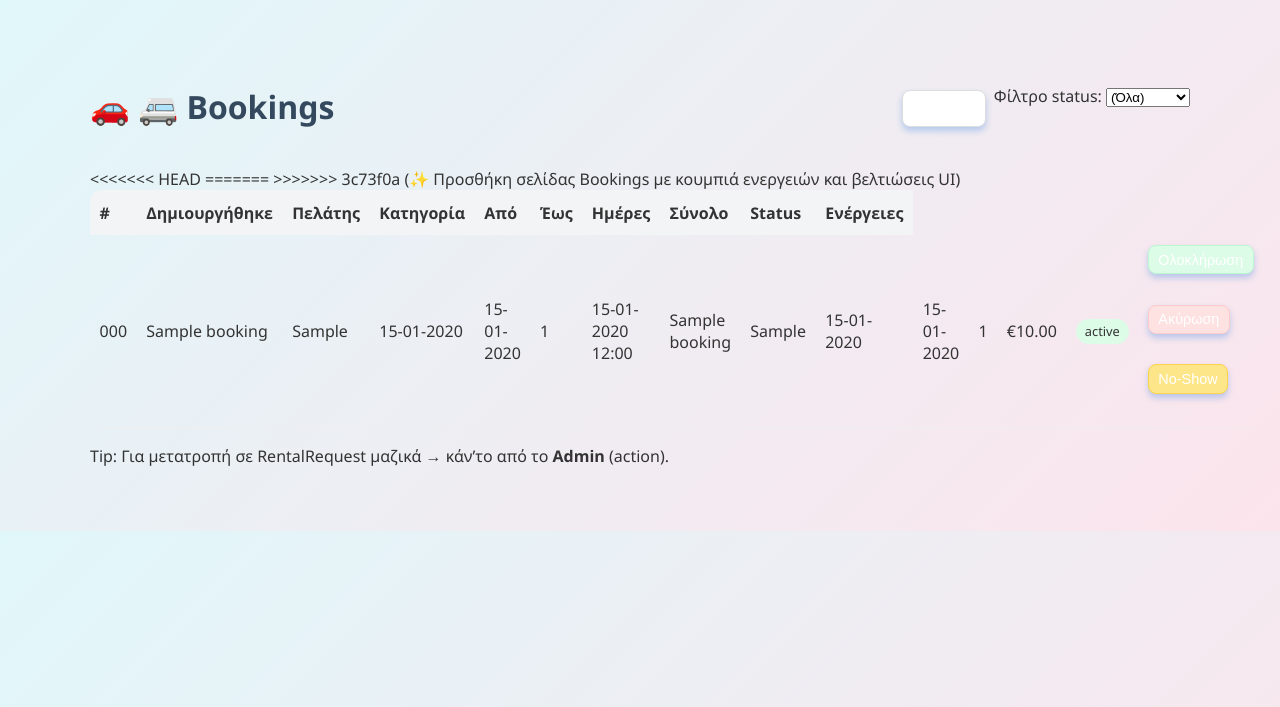
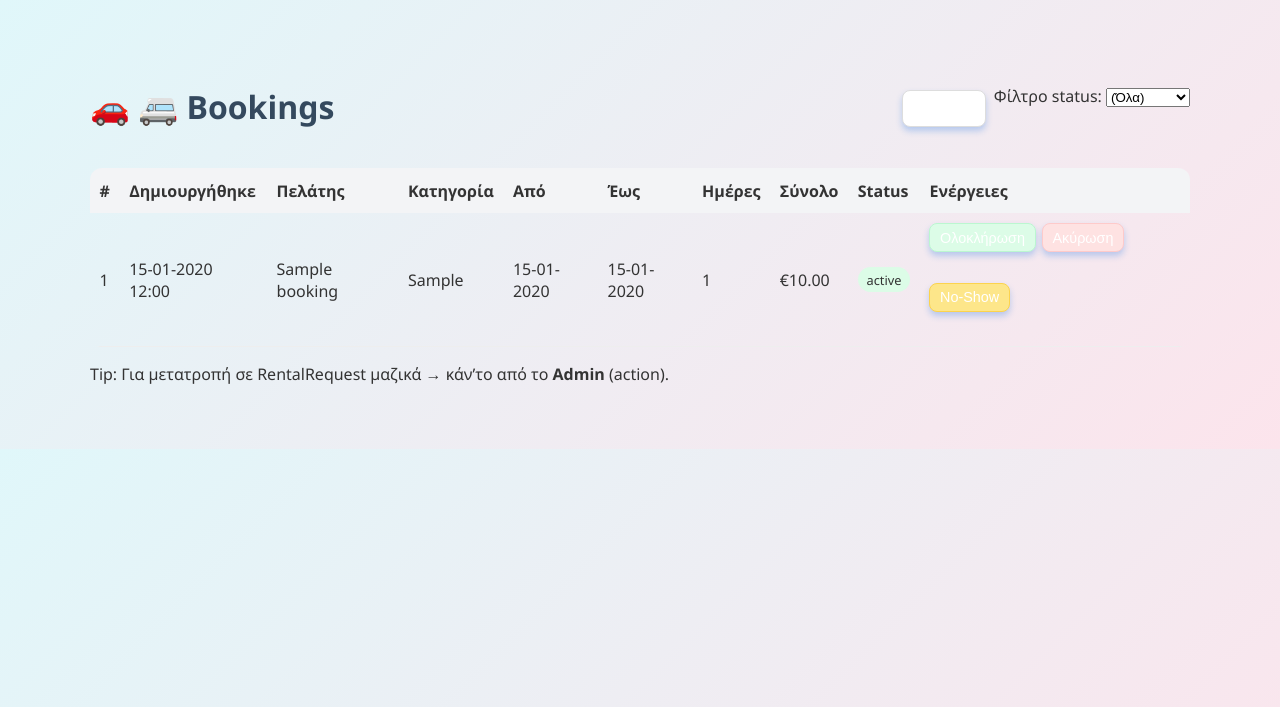
Before and after one commit to Mprokolis/car_rental_ai, a Django app: page /rentals/bookings/ in a window 1280 px wide. Shown: the top 707 px of the page. Run offline with Django 5.2, Linux system fonts and the light colour scheme; a user stored in the database is signed in; tables that the repository leaves empty hold one stand-in row (values such as "Sample post").

Commit message:
🚀 Fix: καθάρισμα conflict markers στο bookings_list.html

```diff
--- a/rentals/templates/rentals/bookings_list.html
+++ b/rentals/templates/rentals/bookings_list.html
@@ -64,22 +64,12 @@
       <tbody>
         {% for b in bookings %}
         <tr>
-<<<<<<< HEAD
-          <td>{{ b.booking_code }}</td>
-          <td>{{ b.customer_name }}</td>
-          <td>{{ b.requested_category }}</td>
-          <td>{% if b.start_date %}{{ b.start_date|date:"d-m-Y" }}{% endif %}</td>
-          <td>{% if b.end_date %}{{ b.end_date|date:"d-m-Y" }}{% endif %}</td>
-=======
           <td>{{ b.id }}</td>
-          <!-- created_at είναι DateTimeField: επιτρέπεται H:i -->
           <td>{{ b.created_at|date:"d-m-Y H:i" }}</td>
           <td>{{ b.customer_name|default:"—" }}</td>
           <td>{{ b.requested_category|default:"—" }}</td>
-          <!-- start_date/end_date είναι DateField: ΜΟΝΟ ημερομηνία -->
           <td>{% if b.start_date %}{{ b.start_date|date:"d-m-Y" }}{% else %}—{% endif %}</td>
           <td>{% if b.end_date %}{{ b.end_date|date:"d-m-Y" }}{% else %}—{% endif %}</td>
->>>>>>> 3c73f0a (✨ Προσθήκη σελίδας Bookings με κουμπιά ενεργειών και βελτιώσεις UI)
           <td>{{ b.days }}</td>
           <td>{% if b.total_price %}€{{ b.total_price }}{% else %}—{% endif %}</td>
           <td><span class="badge b-{{ b.status }}">{{ b.status }}</span></td>
```
